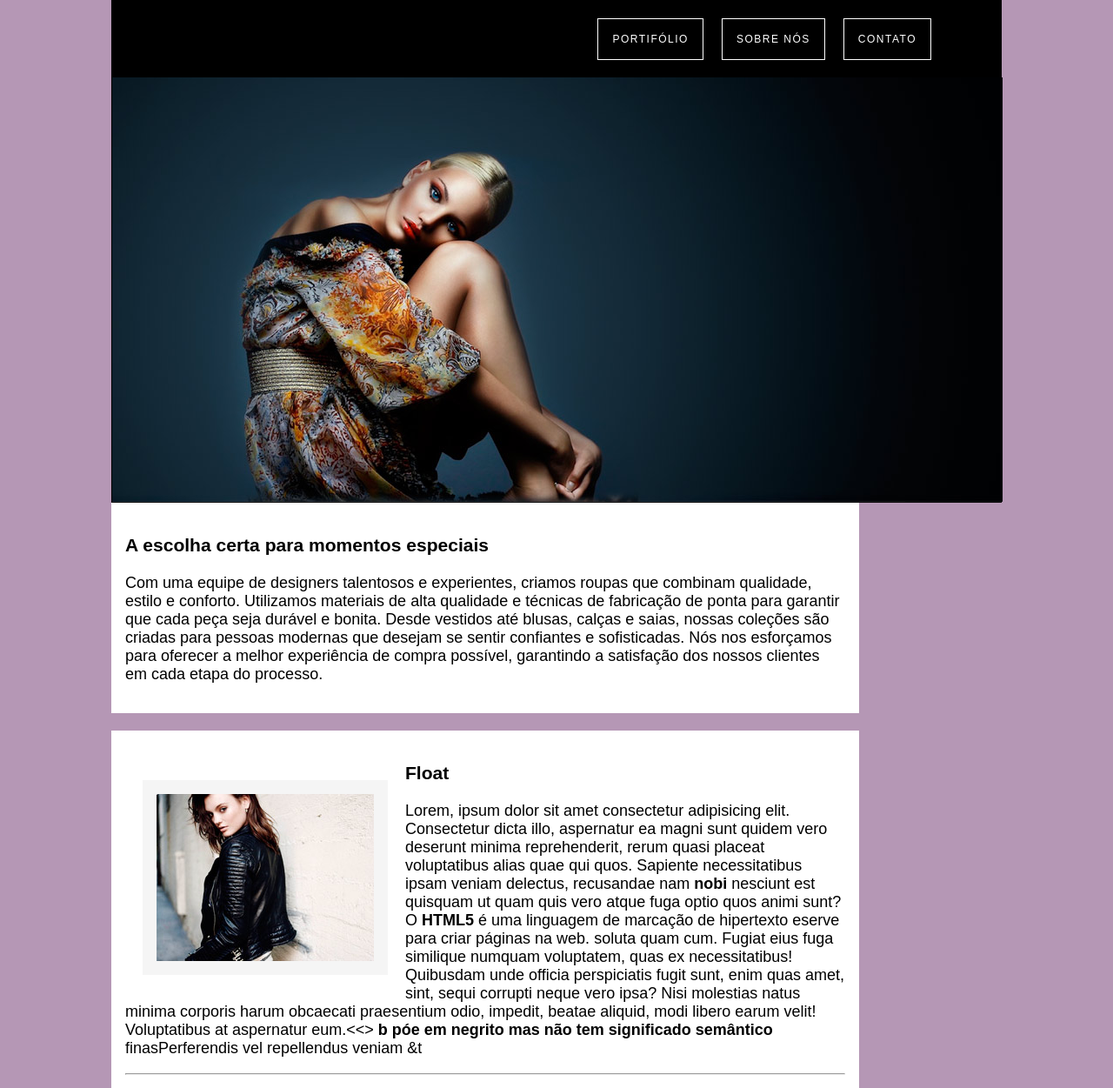
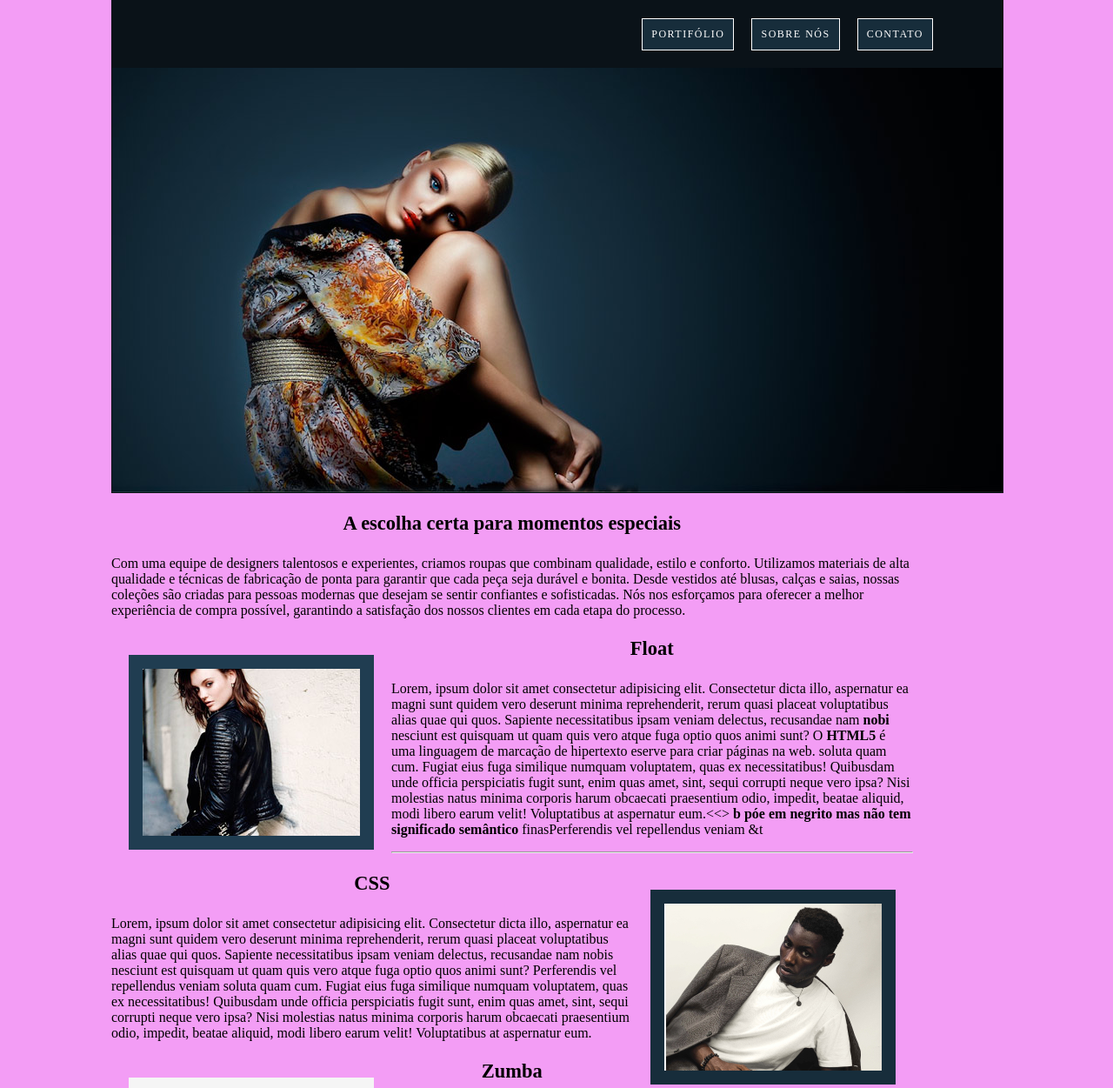
Before and after one commit to fcesarf80/Boutique_Moda, a plain HTML site: page Boutique_Moda/index.html in a window 1280 px wide. Shown: the top 1251 px of the page at 87% size. Drawn offline with Linux system fonts and the light colour scheme.

Commit message:
Including items
Including items

```diff
--- a/Boutique_Moda/style.css
+++ b/Boutique_Moda/style.css
@@ -1,17 +1,13 @@
 body {
     margin: auto;
-    font-family: Arial, Helvetica, sans-serif;
-    background-color: #60206176;
-    font-size: 18px;
-    /* font-family: sans-serif; */
+    background-color: #e72cea76;
     width: 1024px;
     height: auto;
 }
 
 .hero {
-    text-transform: capitalize;
-    background-color: rgba(0, 0, 0, 1);
-    /* height: 1024px; */
+    background-color: #0a1218;
+    width: 1024px;
     background-size: cover;
     background-position: left center;
     padding: 1px;
@@ -27,8 +23,8 @@ body {
 .hero nav ul {
     text-align: right;
     margin: 20px 80px 0 0;
-    /* border: 3px solid red;  */
 }
+
 .hero nav li {
     display: inline-block;
     list-style-type: none;
@@ -37,8 +33,8 @@ body {
 }
 
 .hero nav a {
-    background-color: rgba(0, 0, 0, .3);
-    padding: 16px;
+    background-color: #172d3b;
+    padding: 10px;
     display: block;
     color: white;
     text-decoration: none;
@@ -50,6 +46,44 @@ body {
 .hero nav a:hover {
     background-color: rgba(12, 156, 192, 0.5);
 }
+
+.img-left{
+    float: left;
+}
+
+.img-right{
+    float: right;
+}
+
+.container header {
+    font-size: 1.2rem;
+    line-height: 1.2;
+    text-align: center;
+}
+
+.hero-content h1 {
+    font-size: 2rem;
+    line-height: 1.2;
+    text-align: justify;
+}
+
+main .container {
+    width: 90%;
+    /* max-width: 860px; */
+    /* text-align: center; */
+    /* align-items: center; */
+}
+
+main .section {
+    padding: 0px;
+}
+
+main .article {
+    background-color: white;
+    padding: 16px;
+    margin: 5px 0;
+}
+
 .img001_BM{
     background-image: url(Imagem/img001_BM.jpg);
     background-size: 1024px;
@@ -61,62 +95,30 @@ body {
 
 .img002_BM{
     background-image: url(Imagem/img002_BM.jpg);
+    background-size: 250px;
+    width: 250px;
+    height: 192px;
+    margin: 20px;
+    border: 1rem solid #203d51;
+    background-repeat: no-repeat;
+}
+
+.img003_BM{
+    background-image: url(Imagem/img003_BM.jpg);
+    background-size: 250px;
+    width: 250px;
+    height: 192px;
+    margin: 20px;
+    border: 1rem solid #172d3b;
+    background-repeat: no-repeat;
+}
+
+.img004_BM{
+    background-image: url(Imagem/img004_BM.jpg);
+    background-size: 250px;
     width: 250px;
     height: 192px;
     margin: 20px;
     border: 1rem solid whitesmoke;
     background-repeat: no-repeat;
 }
-
-.img003_BM{
-    background-image: url(Imagem/img003_BM.jpg);
-    width: 250px;
-    height: 192px;
-    margin: 20px;
-    border: 1rem solid whitesmoke;
-    background-repeat: no-repeat;
-}
-
-.img004_BM{
-    background-image: url(Imagem/img004_BM.jpg);
-    /* background-size: 250px; */
-    width: 250px;
-    height: 192px;
-    margin: 20px;
-    border: 1rem solid whitesmoke;
-    background-repeat: no-repeat;
-}
-.img-left{
-    float: left;
-}
-
-.img-right{
-    float: right;
-}
-
-.hero-content p {
-    font-size: 1.2rem;
-    line-height: 1.2;
-    text-align: justify;
-}
-
-.hero-content h1 {
-    font-size: 2rem;
-    /* line-height: 1.2; */
-    text-align: justify;
-}
-
-main .container {
-    width: 90%;
-    max-width: 860px;
-}
-
-main .section {
-    padding: 16px;
-}
-
-main article {
-    background-color: white;
-    padding: 16px;
-    margin-bottom: 20px;
-}
```
Also changed, not shown: Boutique_Moda/index.html (+1 -1 lines).
